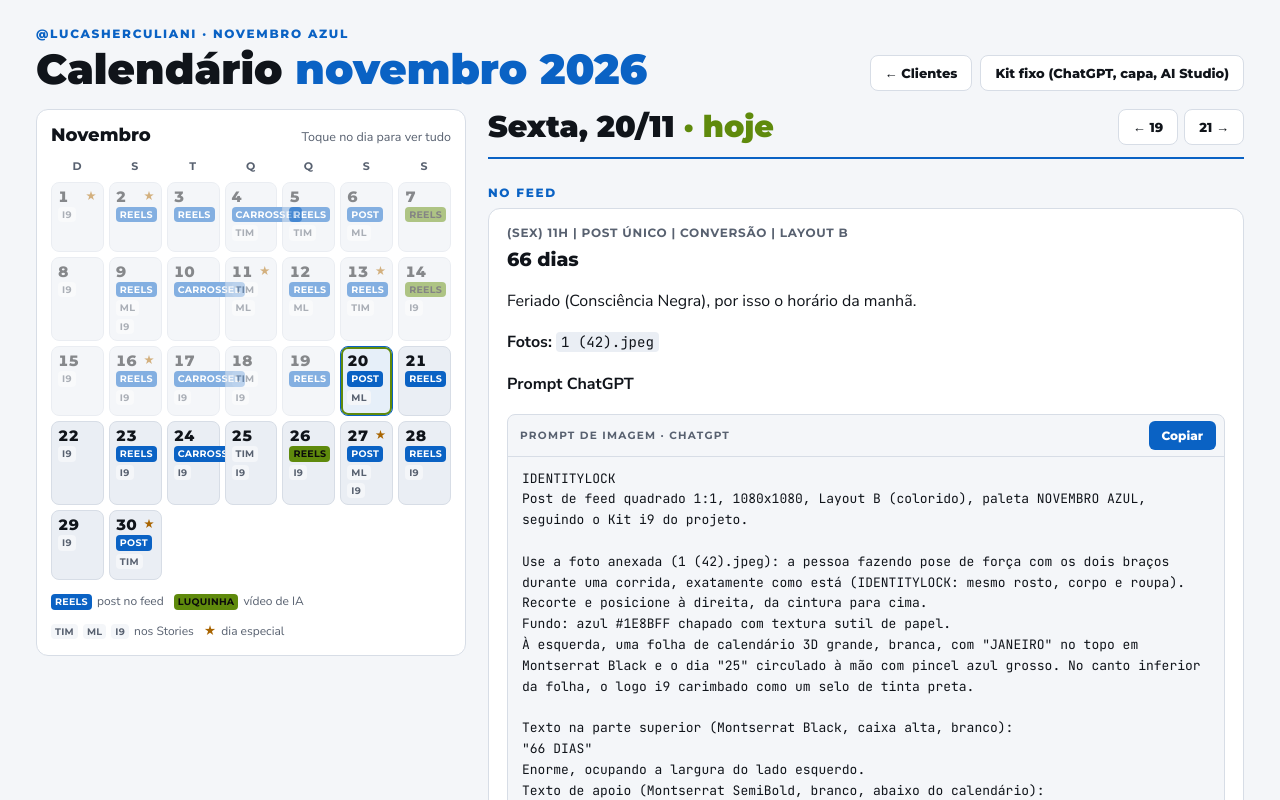
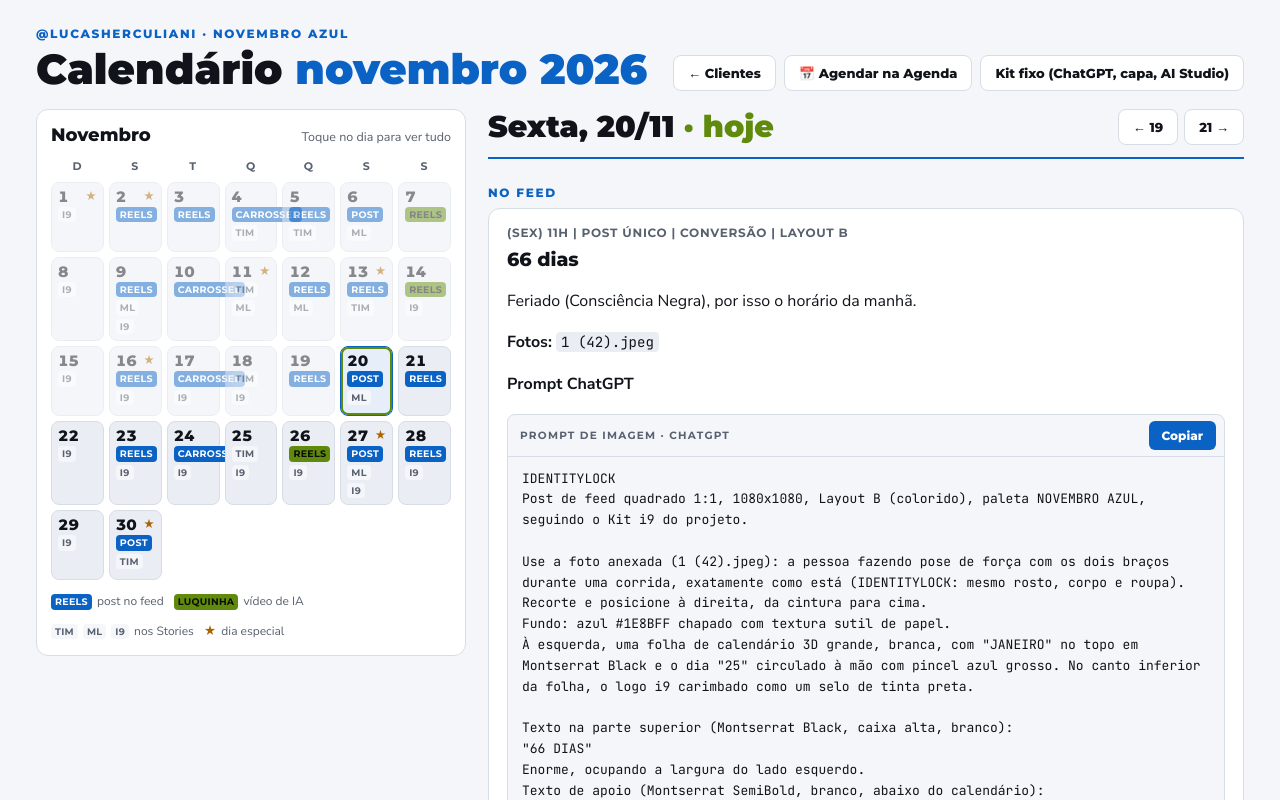
Before and after one commit to lucasherculiani/i9fit, a plain HTML site: page calendario/lucas-herculiani/index.html in a window 1280 px wide. Shown: the top 800 px of the page. Drawn offline with Linux system fonts and the light colour scheme.

Commit message:
Atualiza calendario de 11/2026 (Lucas Herculiani)

```diff
--- a/calendario/lucas-herculiani/index.html
+++ b/calendario/lucas-herculiani/index.html
@@ -4,7 +4,7 @@
 <meta charset="utf-8">
 <meta name="viewport" content="width=device-width, initial-scale=1, viewport-fit=cover">
 <meta name="robots" content="noindex, nofollow">
-<meta name="calendario-versao" content="2026-11-03T11:18:30.362Z">
+<meta name="calendario-versao" content="2026-11-20T14:49:14.838Z">
 <title>Calendário i9 Novembro</title>
 <meta name="claude:viewport-fit-sides" content="cover">
 <link rel="preconnect" href="https://fonts.googleapis.com">
@@ -154,7 +154,7 @@ footer { color: var(--muted); font-size: 13px; padding-block: 0 40px; }
       <div class="eyebrow">@lucasherculiani · Novembro Azul</div>
       <h1>Calendário <span>novembro 2026</span></h1>
     </div>
-    <div class="top-actions"><a class="btn" href="../">← Clientes</a><button class="btn" id="kit-btn" type="button" aria-pressed="false">Kit fixo (ChatGPT, capa, AI Studio)</button></div>
+    <div class="top-actions"><a class="btn" href="../">← Clientes</a><a class="btn" href="https://agenda-social-lucas.web.app/?importar=lucas-herculiani" style="text-decoration:none">📅 Agendar na Agenda</a><button class="btn" id="kit-btn" type="button" aria-pressed="false">Kit fixo (ChatGPT, capa, AI Studio)</button></div>
   </header>
 
   <div class="layout">
```
